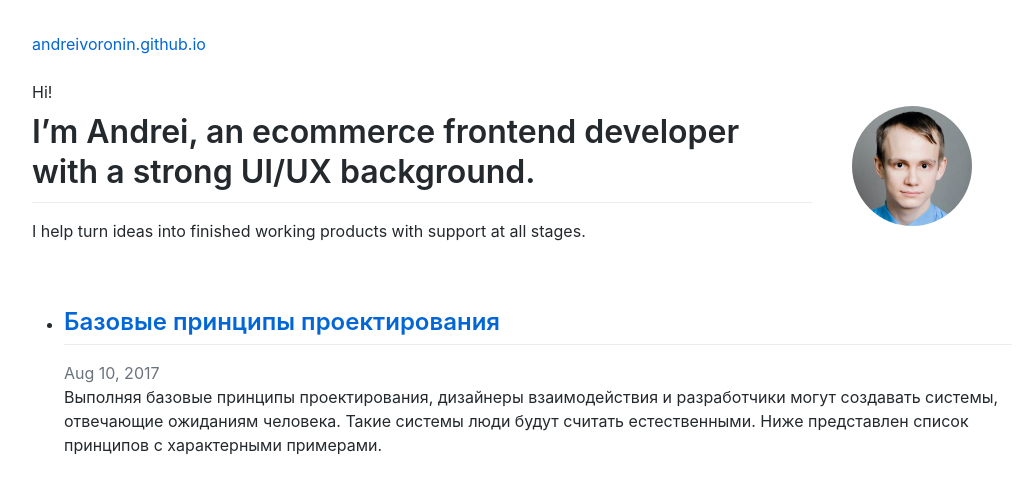
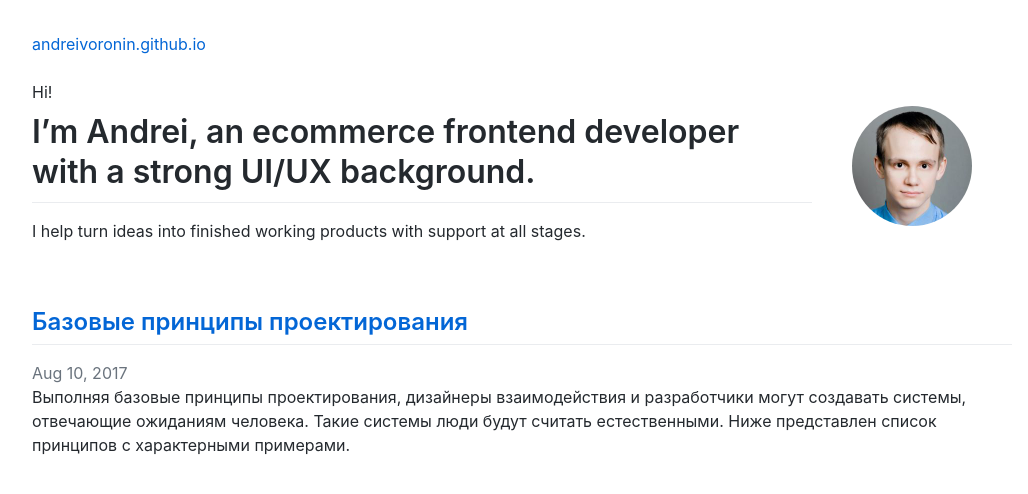
Before and after one commit to andreivoronin/andreivoronin.github.io, a Jekyll site: the page built from index.md, in a window 1280 px wide. Shown: the top 494 px of the page, without its empty margins (118-1146 px from the left). Built offline with Jekyll 4.4.1, drawn with Linux system fonts in a browser that asks for light colours.

Commit message:
Update style.css

```diff
--- a/assets/css/style.css
+++ b/assets/css/style.css
@@ -46,6 +46,35 @@ body {
 .hero__photo {
     min-width: 120px;
     border-radius: 50%;
+}
+
+.home {
+
+}
+
+
+.home__posts.home__posts {
+    padding: 0;
+}
+
+.home__posts-item {
+    list-style: none;
+}
+
+.home__posts-heading {
+
+}
+
+.home__posts-link {
+
+}
+
+.home__posts-date {
+
+}
+
+.home__posts-excerpt {
+
 }
 
 .post {
```
